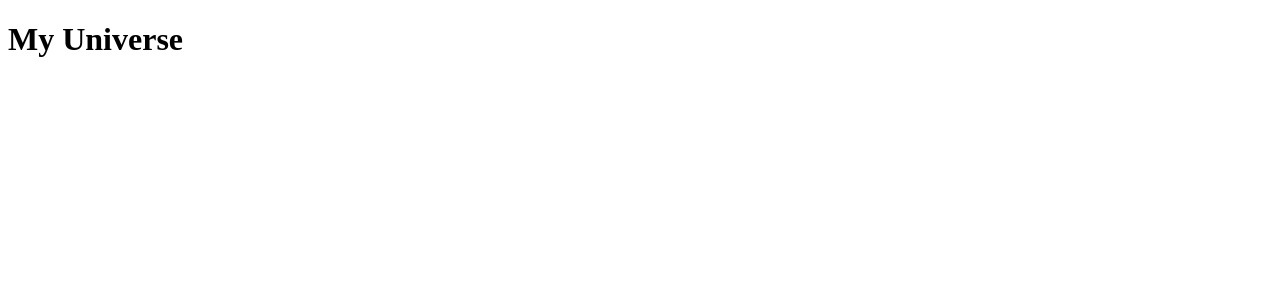
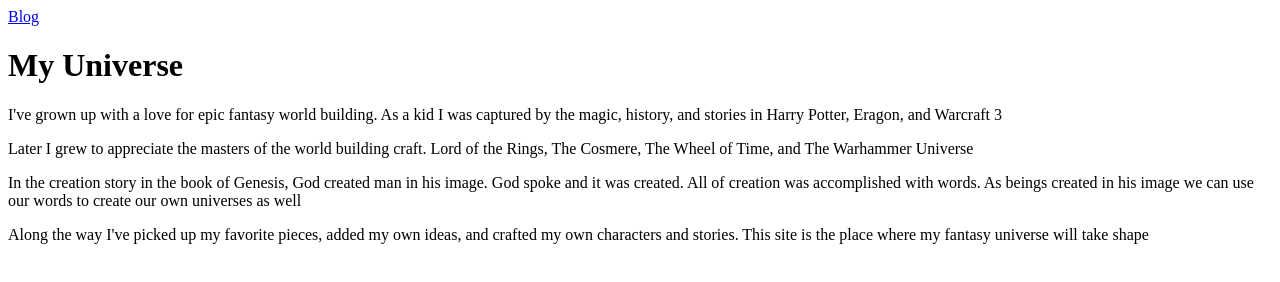
Before and after one commit to jsardello/Worldbuilding-Wiki, an Astro site: page / in a window 1280 px wide. Built offline with nearby package versions, Linux system fonts and the light colour scheme; Astro itself is replaced by a stand-in of ours.

Commit message:
Home Page Setup

```diff
--- a/src/pages/index.astro
+++ b/src/pages/index.astro
@@ -4,13 +4,23 @@
 
 <html lang="en">
 <head>
-		<meta charset="utf-8" />
-		<link rel="icon" type="image/svg+xml" href="/favicon.svg" />
-		<meta name="viewport" content="width=device-width" />
-		<meta name="generator" content={Astro.generator} />
+    <meta charset="utf-8"/>
+    <link rel="icon" type="image/svg+xml" href="/favicon.svg"/>
+    <meta name="viewport" content="width=device-width"/>
+    <meta name="generator" content={Astro.generator}/>
     <title>Astro</title>
 </head>
 <body>
+    <a href="/blog">Blog</a>
+
+
 	<h1>My Universe</h1>
+
+	<p>I've grown up with a love for epic fantasy world building. As a kid I was captured by the magic, history, and stories in Harry Potter, Eragon, and Warcraft 3</p>
+	<p>Later I grew to appreciate the masters of the world building craft. Lord of the Rings, The Cosmere, The Wheel of Time, and The Warhammer Universe</p>
+    <p>In the creation story in the book of Genesis, God created man in his image. God spoke and it was created. All of creation was accomplished with words. As beings created in his image we can use our words to create our own universes as well</p>
+
+	<p>Along the way I've picked up my favorite pieces, added my own ideas, and crafted my own characters and stories. This site is the place where my fantasy universe will take shape</p>
+	<p></p>
 </body>
 </html>
```
Also changed, not shown: src/pages/blog.astro (added, +18 -0 lines). Lines whose indentation alone changed are shown as unchanged.
